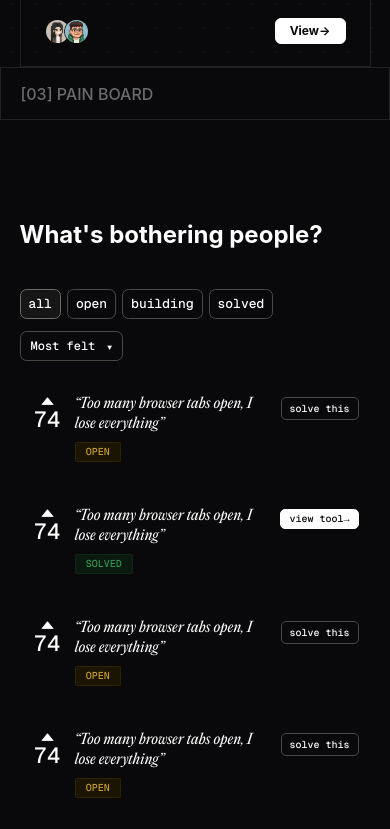
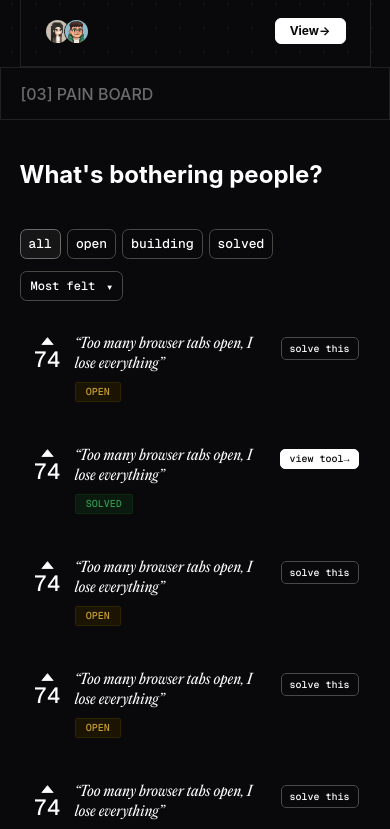
Before and after one commit to Habeeb00/ark, a React (Vite) app: page / in a window 390 px wide. Shown: the part 3040-3869 px from the top of the page. Built offline with nearby package versions, Linux system fonts and the light colour scheme; a web font is replaced by a local one.

Commit message:
style: reduce padding-top of painboard section on mobile and tablet to fix spacing below the banner

```diff
--- a/css/styles.css
+++ b/css/styles.css
@@ -1561,6 +1561,10 @@ ol {
     max-width: var(--content-width);
   }
 
+  .section-painboard__content {
+    padding-top: 60px;
+  }
+
   .section-banner {
     width: 100%;
   }
@@ -1730,6 +1734,7 @@ ol {
 
   .section-painboard__content {
     width: 90%;
+    padding-top: 40px;
   }
 
   .section-painboard__title {
```
